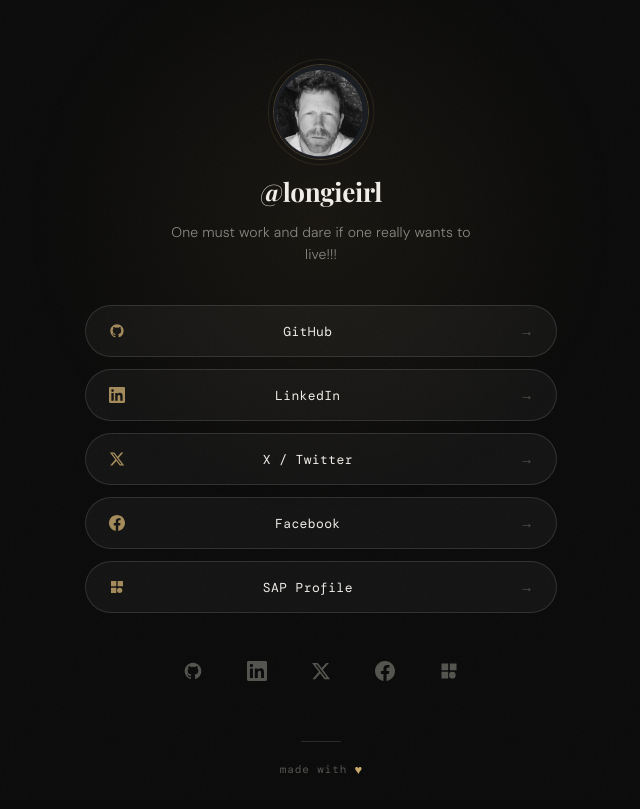
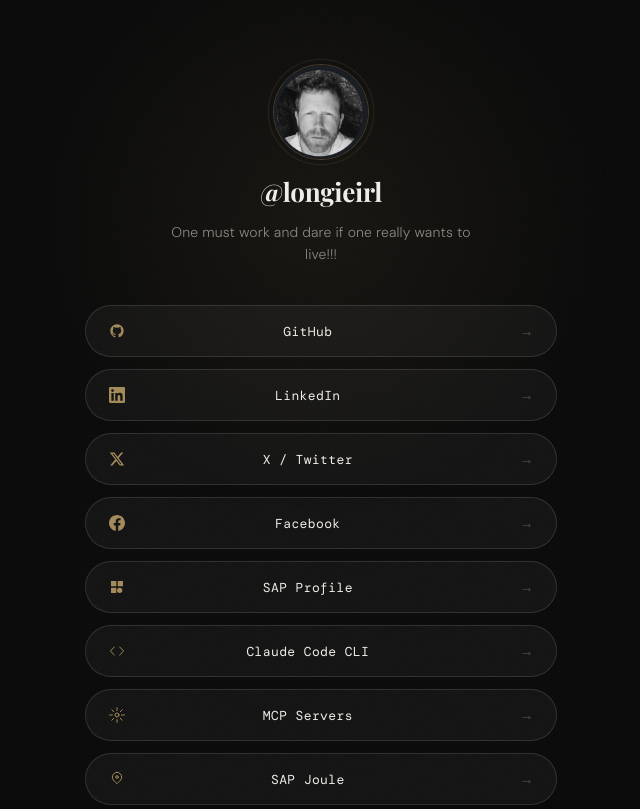
Before and after one commit to longieirl/linktree, a plain HTML site: page index.html in a window 1280 px wide. Shown: the top 809 px of the page, without its empty margins (319-959 px from the left). Drawn offline with nearby package versions, Linux system fonts and the light colour scheme; a web font is replaced by a local one.

Commit message:
Add Claude Code CLI, MCP Servers, and SAP Joule link buttons

```diff
--- a/index.html
+++ b/index.html
@@ -74,6 +74,30 @@
         <span class="link-label">SAP Profile</span>
         <span class="link-arrow">→</span>
       </a>
+
+      <a href="https://claude.ai/code" class="link-btn" target="_blank" rel="noopener noreferrer">
+        <span class="link-icon">
+          <svg width="16" height="16" viewBox="0 0 24 24" fill="none" stroke="currentColor" stroke-width="1.5" stroke-linecap="round" stroke-linejoin="round"><polyline points="16 18 22 12 16 6"/><polyline points="8 6 2 12 8 18"/></svg>
+        </span>
+        <span class="link-label">Claude Code CLI</span>
+        <span class="link-arrow">→</span>
+      </a>
+
+      <a href="https://modelcontextprotocol.io" class="link-btn" target="_blank" rel="noopener noreferrer">
+        <span class="link-icon">
+          <svg width="16" height="16" viewBox="0 0 24 24" fill="none" stroke="currentColor" stroke-width="1.5" stroke-linecap="round" stroke-linejoin="round"><circle cx="12" cy="12" r="3"/><path d="M12 1v4M12 19v4M4.22 4.22l2.83 2.83M16.95 16.95l2.83 2.83M1 12h4M19 12h4M4.22 19.78l2.83-2.83M16.95 7.05l2.83-2.83"/></svg>
+        </span>
+        <span class="link-label">MCP Servers</span>
+        <span class="link-arrow">→</span>
+      </a>
+
+      <a href="https://www.sap.com/products/artificial-intelligence/ai-assistant.html" class="link-btn" target="_blank" rel="noopener noreferrer">
+        <span class="link-icon">
+          <svg width="16" height="16" viewBox="0 0 24 24" fill="none" stroke="currentColor" stroke-width="1.5" stroke-linecap="round" stroke-linejoin="round"><path d="M12 2a7 7 0 0 1 7 7c0 3.5-2.5 6-5 8l-2 2-2-2c-2.5-2-5-4.5-5-8a7 7 0 0 1 7-7z"/><circle cx="12" cy="9" r="2"/></svg>
+        </span>
+        <span class="link-label">SAP Joule</span>
+        <span class="link-arrow">→</span>
+      </a>
     </nav>
 
     <!-- Social Icons -->
--- a/style.css
+++ b/style.css
@@ -308,6 +308,9 @@
 .link-btn:nth-child(3) { animation-delay: 0.26s; }
 .link-btn:nth-child(4) { animation-delay: 0.34s; }
 .link-btn:nth-child(5) { animation-delay: 0.42s; }
+.link-btn:nth-child(6) { animation-delay: 0.50s; }
+.link-btn:nth-child(7) { animation-delay: 0.58s; }
+.link-btn:nth-child(8) { animation-delay: 0.66s; }
 
 /* ─── Social Icons ─────────────────────────────────────────── */
 .socials {
```
